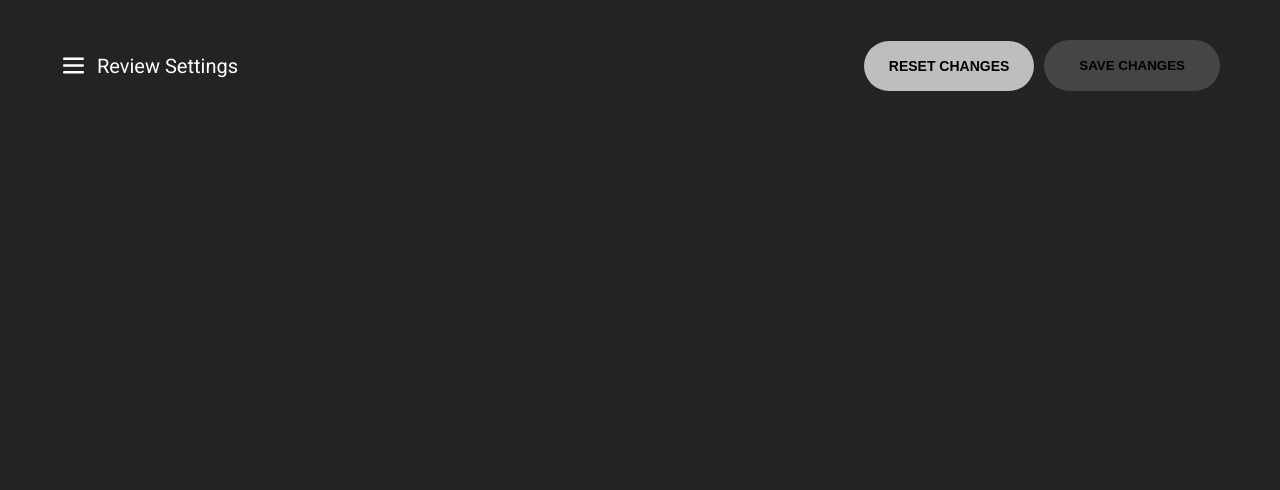
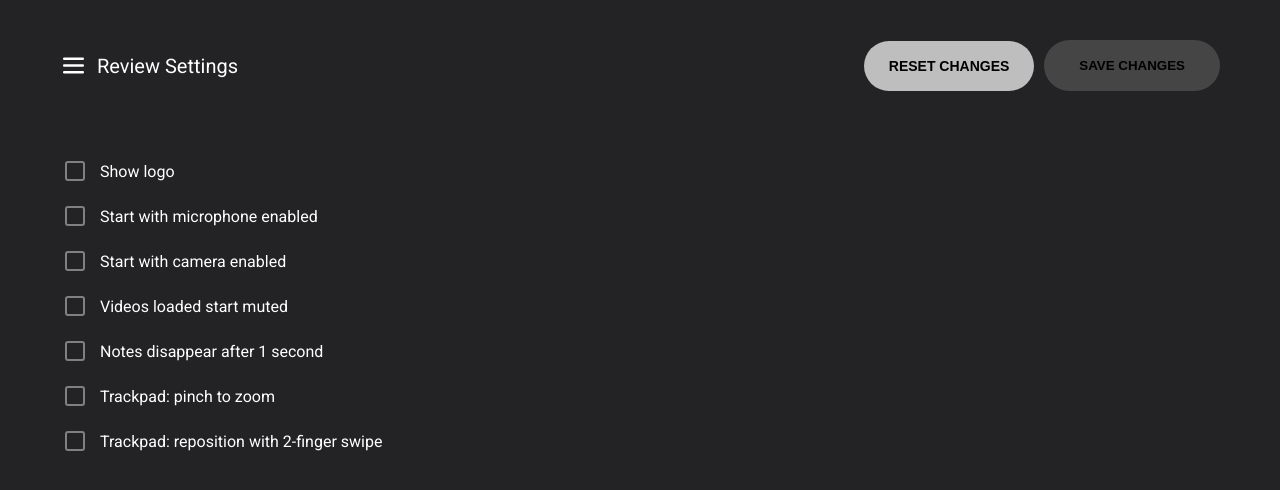
Before and after one commit to iagoPinheiro1401/pactto_challenge, a Next.js app: page /reviewSettings in a window 1280 px wide. Shown: the top 490 px of the page. Built offline with nearby package versions, Linux system fonts and the light colour scheme.

Commit message:
reviewSettings: add Checkbox

```diff
--- a/src/pages/reviewSettings.jsx
+++ b/src/pages/reviewSettings.jsx
@@ -1,9 +1,9 @@
 import styled from "styled-components"
-import { List } from "@phosphor-icons/react"
+import { Check, List } from "@phosphor-icons/react"
 
 import TextBig from "@/components/tipography/textBig/TextBig"
 import ResetButton from "@/components/buttons/changesButtons/ResetButton"
-import GreenButton from "@/components/buttons/GreenButton"
+import Checkbox from "@/components/input/Checkbox"
 
 import { useMenu } from "@/hooks/useMenu"
 
@@ -48,6 +48,13 @@ const StyledButton = styled.button`
     color: black;
 `
 
+const CheckboxContainer = styled.div`
+    display: flex;
+    flex-direction: column;
+    gap: 25px;
+    margin: 30px 0 0 35px;
+`
+
 export default function ReviewSettings() {
     const { isMenuOpen, toggleMenu } = useMenu()
 
@@ -63,6 +70,15 @@ export default function ReviewSettings() {
                     <StyledButton>SAVE CHANGES</StyledButton>
                 </ButtonsContainer>
             </ButtonsAndMenuContainer>
+            <CheckboxContainer>
+                <Checkbox label="Show logo"/>
+                <Checkbox label="Start with microphone enabled"/>
+                <Checkbox label="Start with camera enabled"/>
+                <Checkbox label="Videos loaded start muted"/>
+                <Checkbox label="Notes disappear after 1 second"/>
+                <Checkbox label="Trackpad: pinch to zoom"/>
+                <Checkbox label="Trackpad: reposition with 2-finger swipe"/>
+            </CheckboxContainer>
         </>
     )
 }
```
